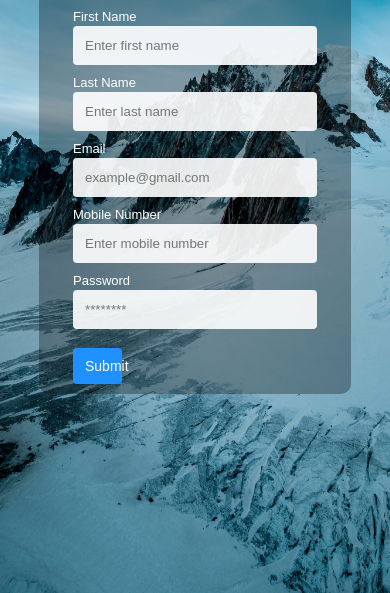
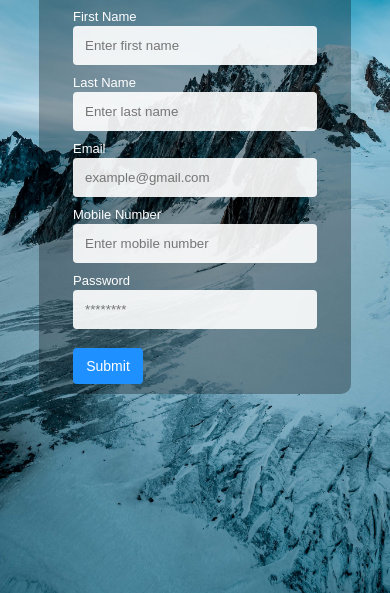
Before and after one commit to ajayk108/responsive-signup-page, a plain HTML site: page index.html in a window 390 px wide. Shown: the part 251-844 px from the top of the page. Drawn offline with Linux system fonts and the light colour scheme.

Commit message:
changed submit button width

```diff
--- a/style.css
+++ b/style.css
@@ -113,7 +113,7 @@ input:focus{
     }
     .submit-btn{
         margin-top: 9px;
-        width: 20%;
+        width: 70px;
         padding: 10px 12px;
         border-radius: 4px;
         font-size: 14px;
```
